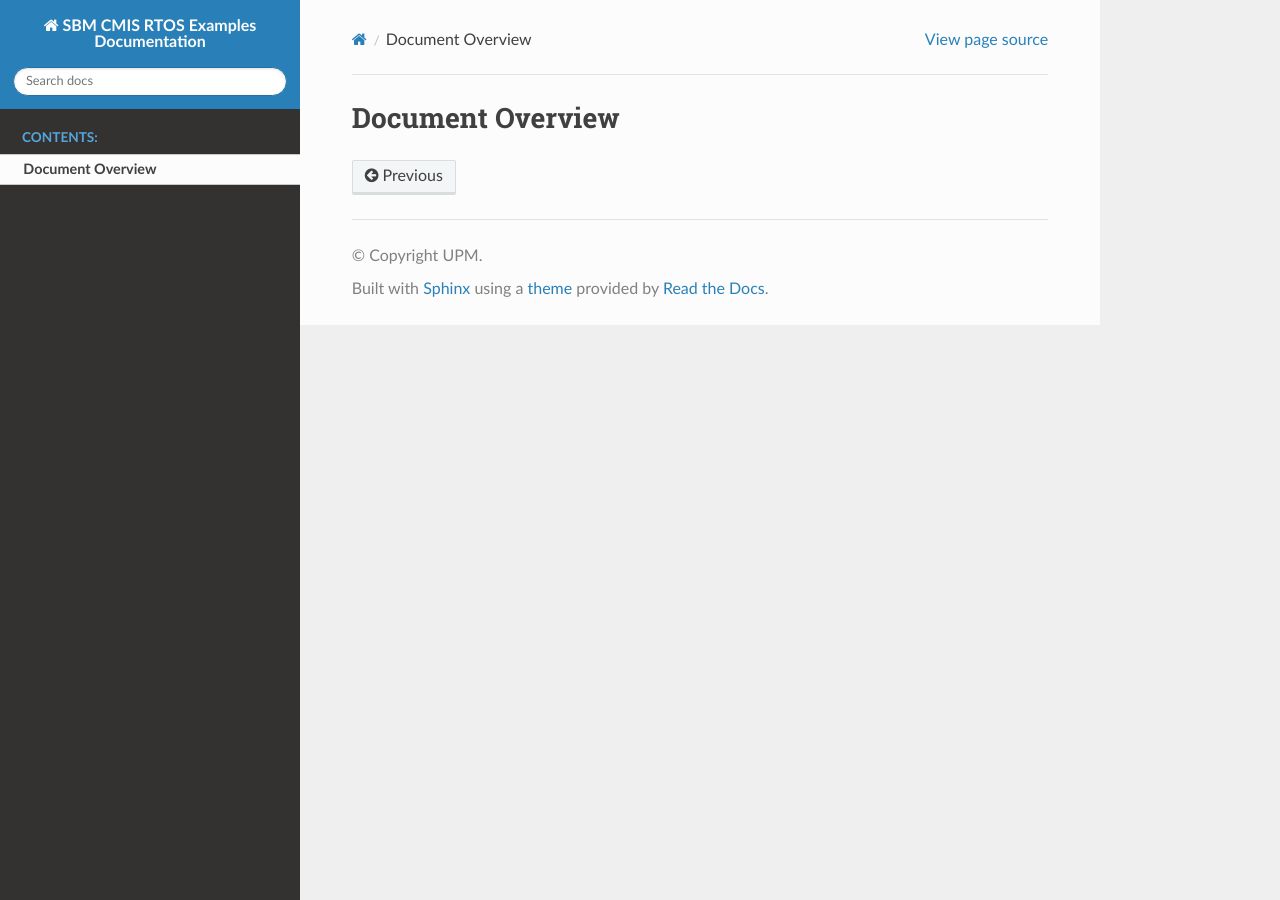
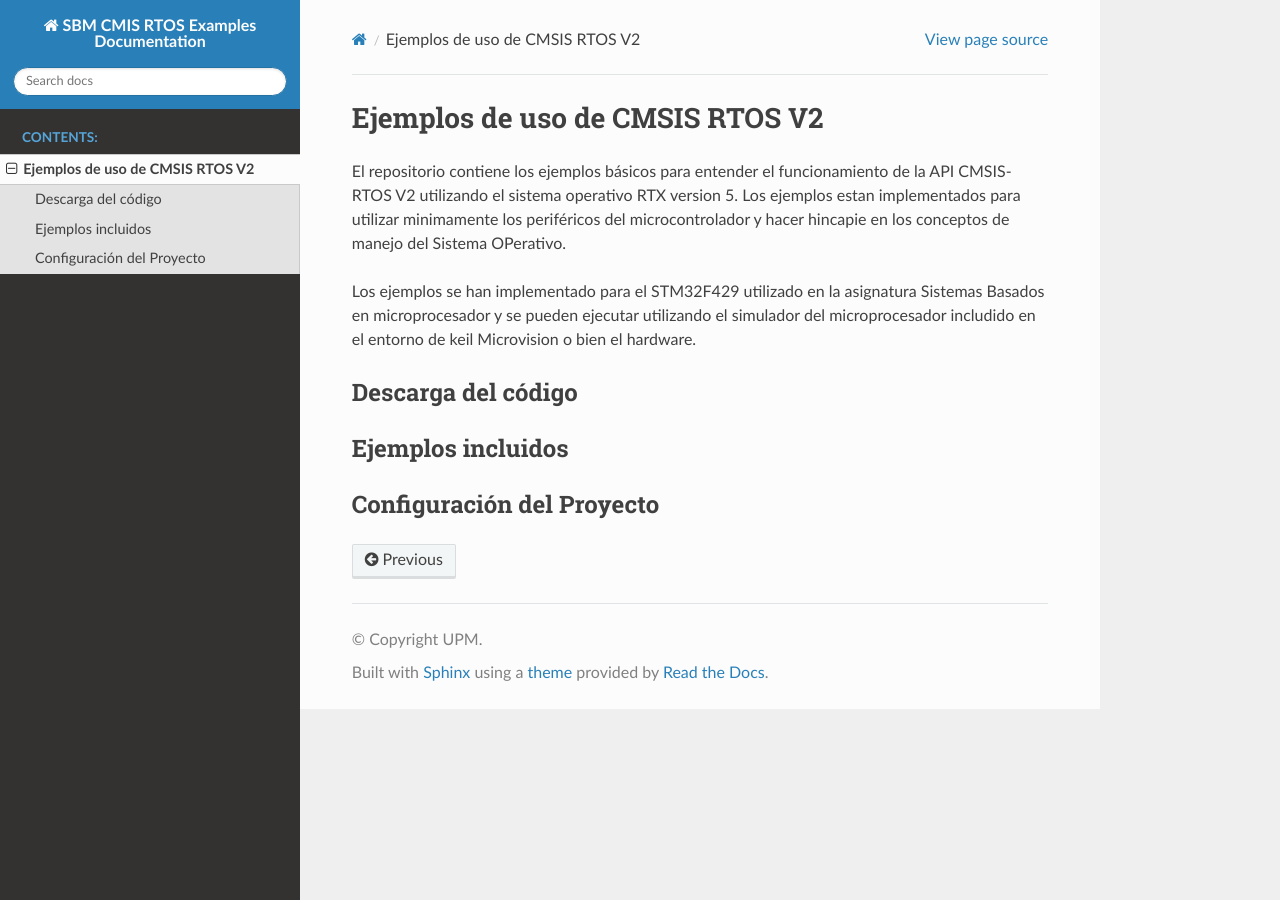
Before and after one commit to mruizglz/SBM-rtos, a Sphinx documentation site: the page built from docs/cmsis-rtos.rst, in a window 1280 px wide. Built offline with Sphinx 7.4.7 and the Read the Docs theme 3.1.0, drawn with Linux system fonts in a browser that asks for light colours.

Commit message:
Test documentation generation

```diff
--- a/docs/cmsis-rtos.rst
+++ b/docs/cmsis-rtos.rst
@@ -1,4 +1,22 @@
 
-=================
-Document Overview
-=================
+================================
+Ejemplos de uso de CMSIS RTOS V2
+================================
+
+El repositorio contiene los ejemplos básicos para entender el funcionamiento de la API CMSIS-RTOS V2 utilizando el sistema operativo RTX version 5.
+Los ejemplos estan implementados para utilizar minimamente los periféricos del microcontrolador y hacer hincapie en los conceptos de manejo del Sistema OPerativo.
+
+Los ejemplos se han implementado para el STM32F429 utilizado en la asignatura Sistemas Basados en microprocesador y se pueden ejecutar utilizando el simulador del microprocesador includido en el entorno de keil Microvision  o bien el hardware.
+
+*******************
+Descarga del código
+*******************
+
+*******************
+Ejemplos incluidos
+*******************
+
+
+**************************
+Configuración del Proyecto
+**************************
```
